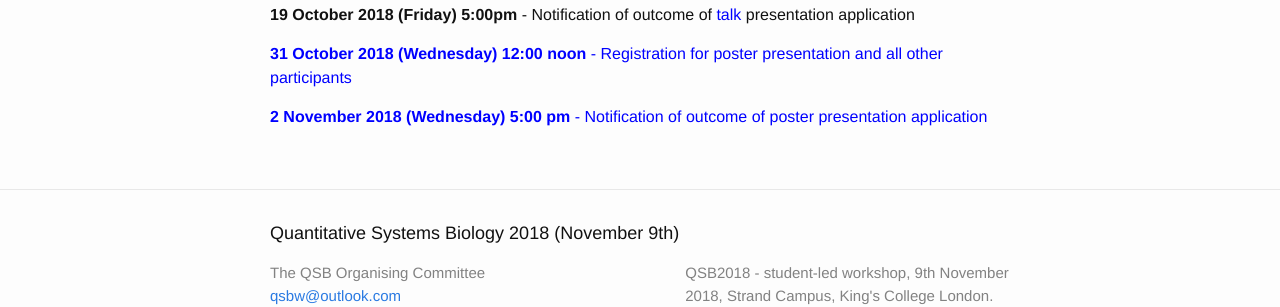
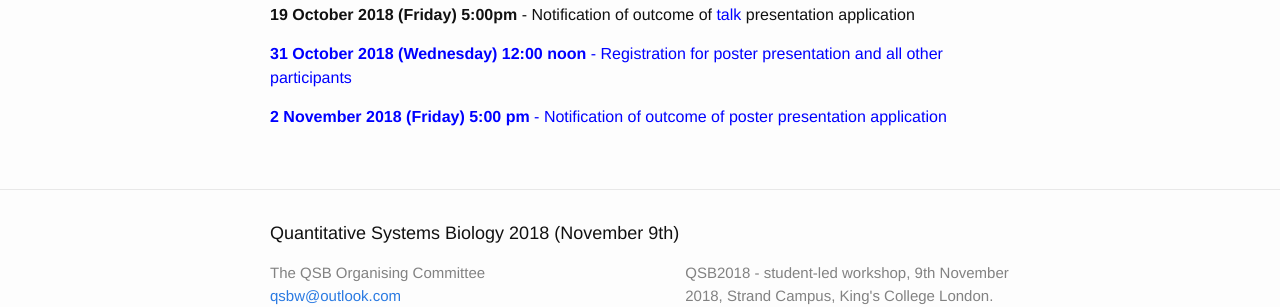
Before and after one commit to qsbworkshop/qsb2019, a Jekyll site: the page built from docs/register.md, in a window 1280 px wide. Shown: the part 1146-1453 px from the top of the page. Built offline with Jekyll 4.4.1, drawn with Linux system fonts in a browser that asks for light colours.

Commit message:
Update register.md

```diff
--- a/docs/register.md
+++ b/docs/register.md
@@ -15,4 +15,4 @@ permalink: /register/
  <p><b>15 October 2018 (Monday) 12:00 noon</b> - Registration for participants who wish to present a <span style="color:blue">talk</span></p>
  <p><b>19 October 2018 (Friday) 5:00pm</b> - Notification of outcome of <span style="color:blue">talk</span> presentation application</p>
  <p><span style="color:blue"><b>31 October 2018 (Wednesday) 12:00 noon</b> - Registration for poster presentation and all other participants</span></p>
- <p><span style="color:blue"><b>2 November 2018 (Wednesday) 5:00 pm</b> - Notification of outcome of poster presentation application</span></p>
+ <p><span style="color:blue"><b>2 November 2018 (Friday) 5:00 pm</b> - Notification of outcome of poster presentation application</span></p>
```
